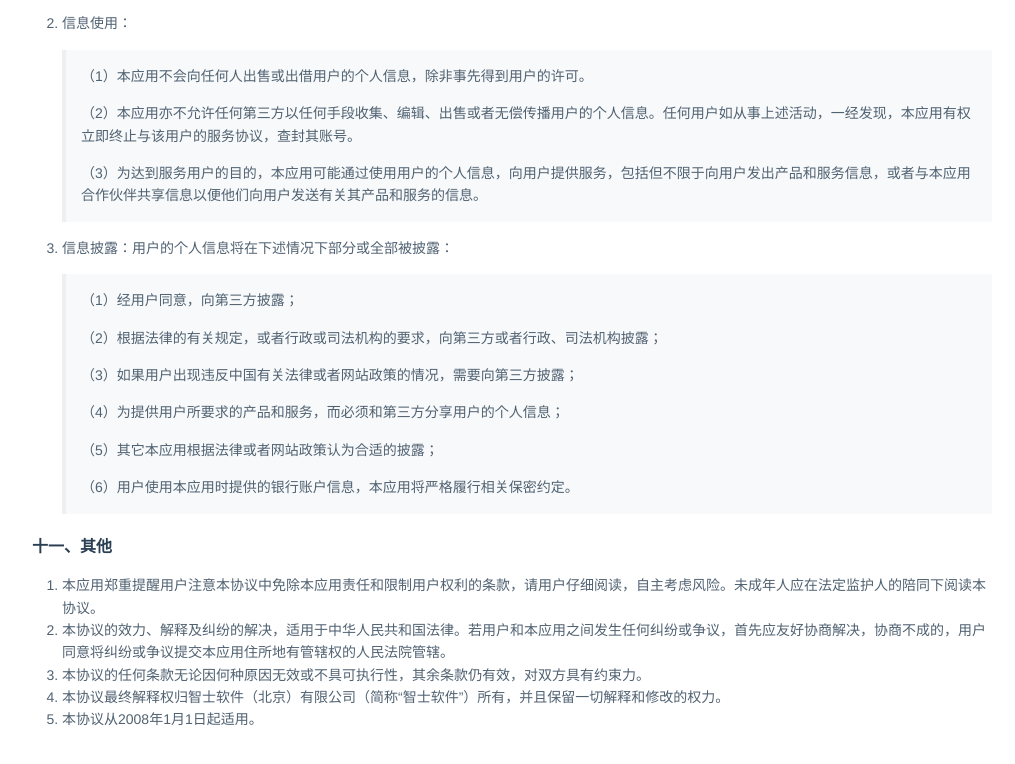
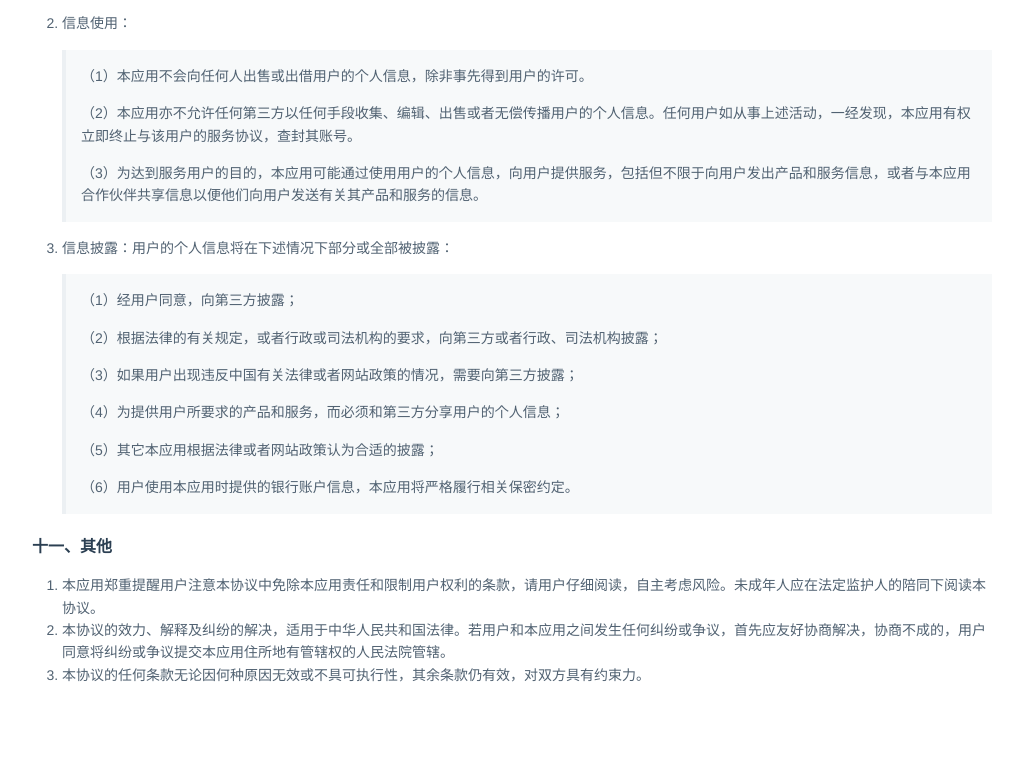
Before and after one commit to thinkif/thinkif.github.io, a plain HTML site: page privacy.html in a window 1280 px wide. Shown: the part 2908-3672 px from the top of the page, without its empty margins (128-1143 px from the left). After the commit the page ends 3639 px from the top, so only its background shows below. Drawn offline with Linux system fonts and the light colour scheme.

Commit message:
Update privacy.html

```diff
--- a/privacy.html
+++ b/privacy.html
@@ -463,8 +463,6 @@
 <li>本应用郑重提醒用户注意本协议中免除本应用责任和限制用户权利的条款，请用户仔细阅读，自主考虑风险。未成年人应在法定监护人的陪同下阅读本协议。</li>
 <li>本协议的效力、解释及纠纷的解决，适用于中华人民共和国法律。若用户和本应用之间发生任何纠纷或争议，首先应友好协商解决，协商不成的，用户同意将纠纷或争议提交本应用住所地有管辖权的人民法院管辖。</li>
 <li>本协议的任何条款无论因何种原因无效或不具可执行性，其余条款仍有效，对双方具有约束力。</li>
-<li>本协议最终解释权归智士软件（北京）有限公司（简称“智士软件”）所有，并且保留一切解释和修改的权力。</li>
-<li>本协议从2008年1月1日起适用。</li>
 </ol>
             </div>
         </div>
```
